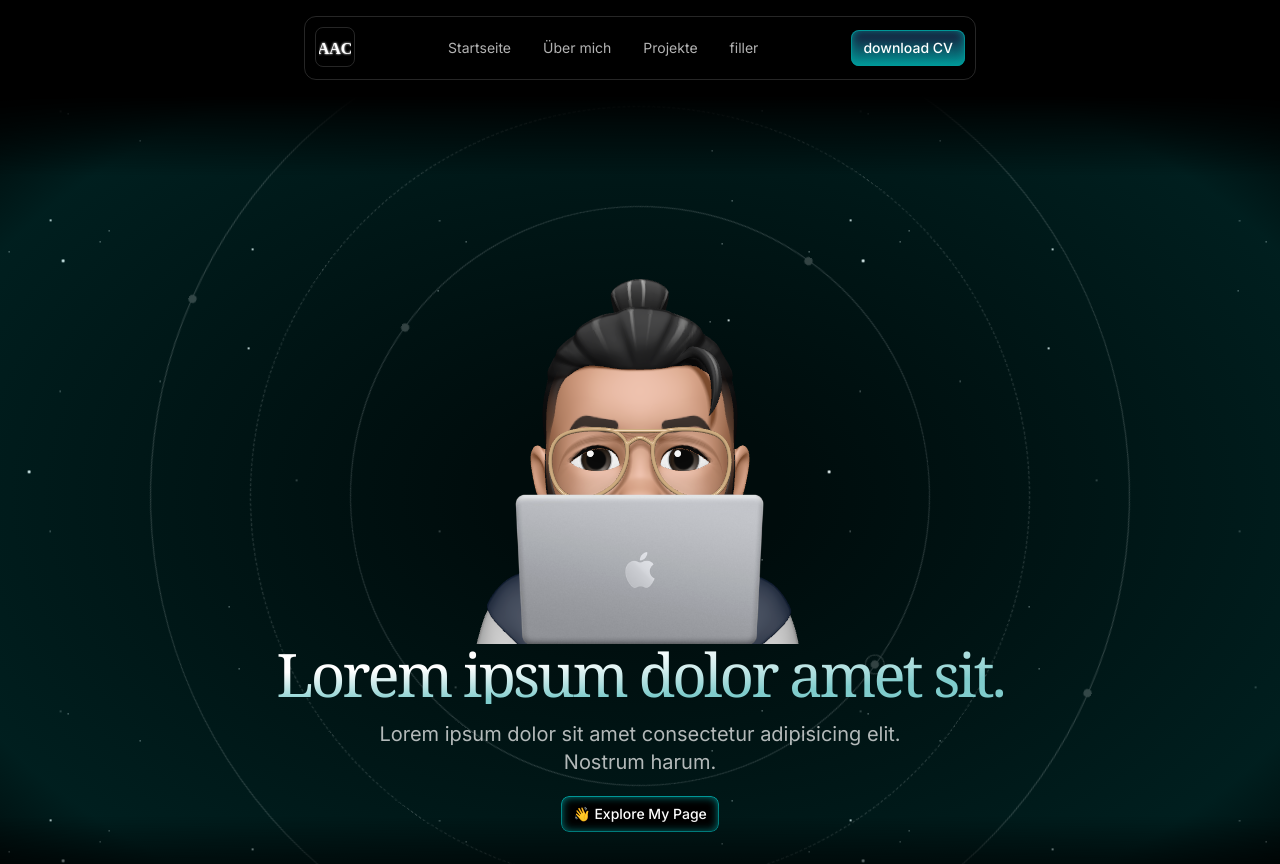
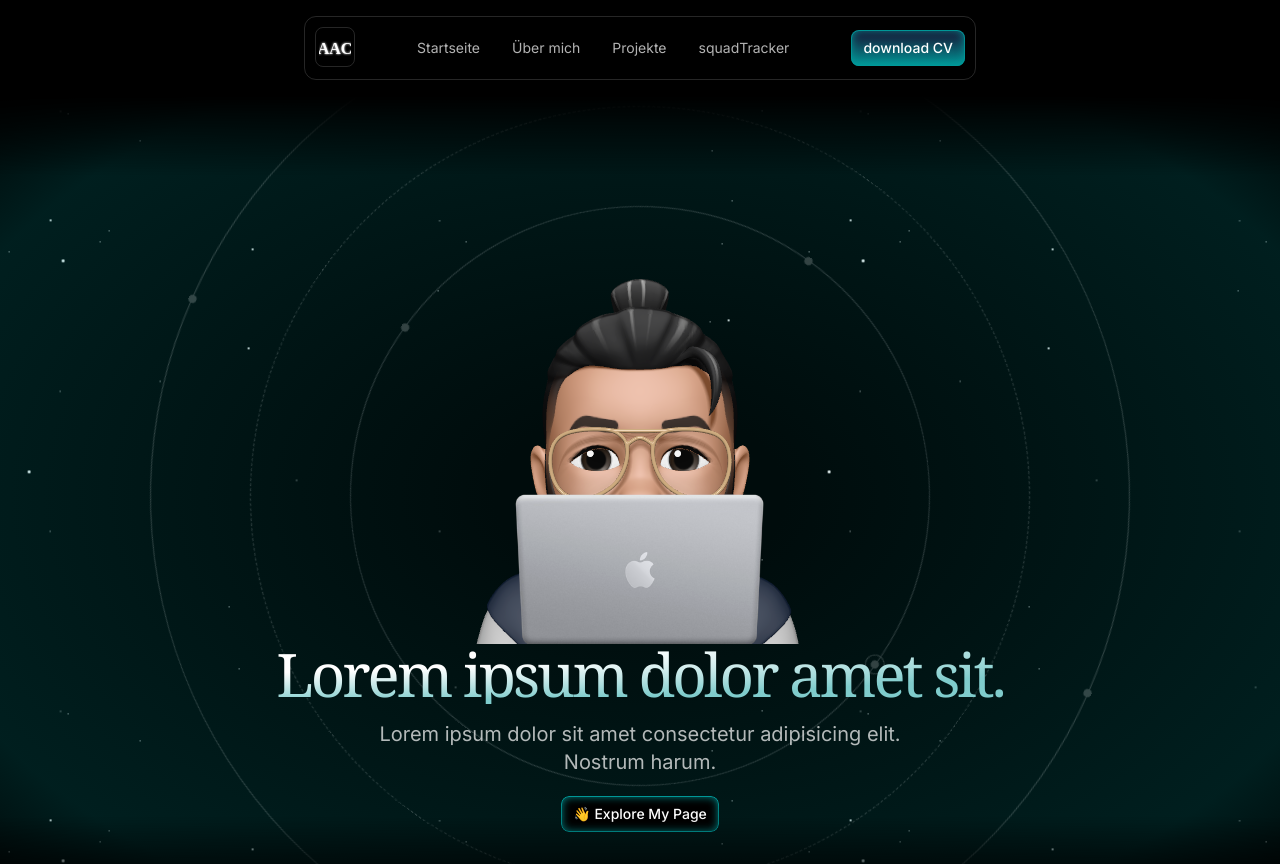
Before and after one commit to AAChizari/aacPortfolio, a Next.js app: page / in a window 1280 px wide. Shown: the top 864 px of the page. Built offline with nearby package versions, Linux system fonts and the light colour scheme.

Commit message:
header anpassungen

```diff
--- a/src/sections/Header.tsx
+++ b/src/sections/Header.tsx
@@ -21,7 +21,7 @@ export const Header = () => {
                 Startseite
               </a>
               <a
-                href="/about"
+                href="aacPortfolio/about"
                 className="text-white/70 hover:text-white transition"
               >
                 Über mich
@@ -29,8 +29,8 @@ export const Header = () => {
               <a href="#" className="text-white/70 hover:text-white transition">
                 Projekte
               </a>
-              <a href="/filler" className="text-white/70 hover:text-white transition">
-                filler
+              <a href="aacPortfolio/filler" className="text-white/70 hover:text-white transition">
+                squadTracker
               </a>
             </nav>
           </div>
```
